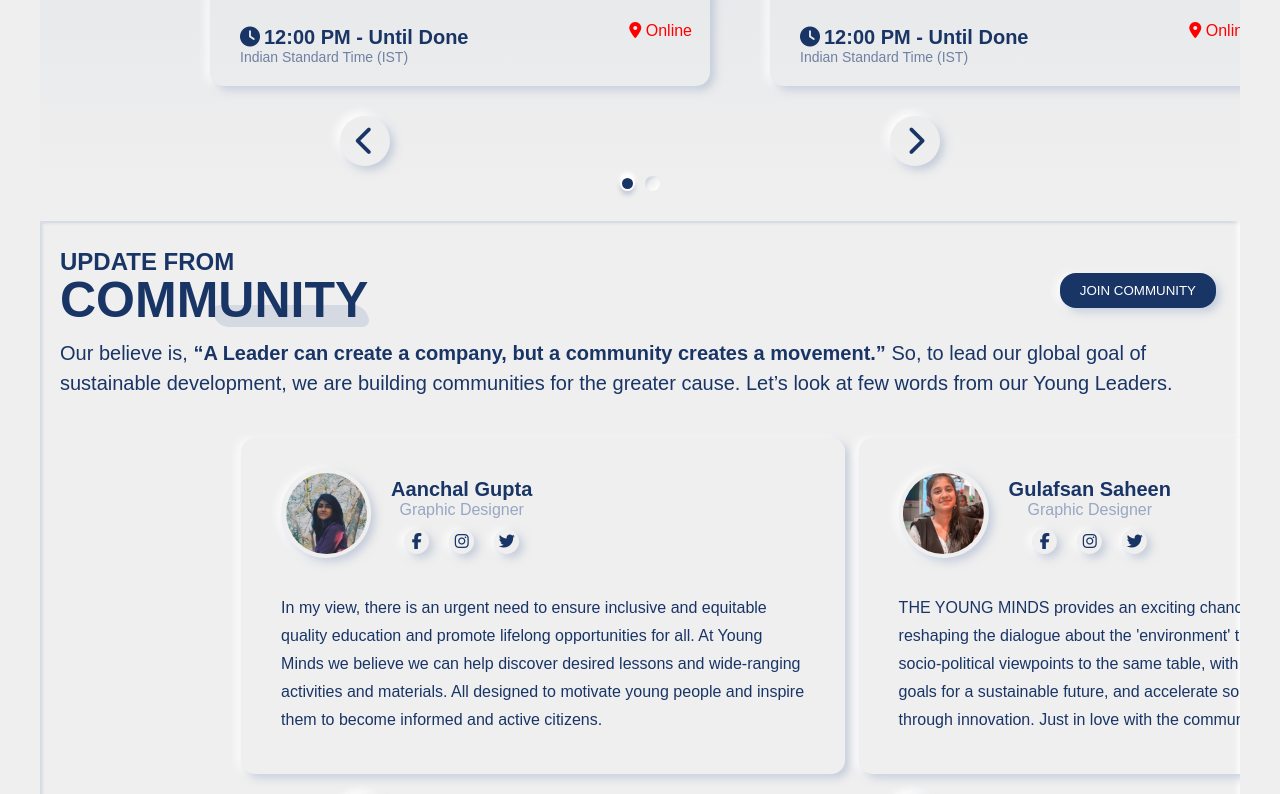
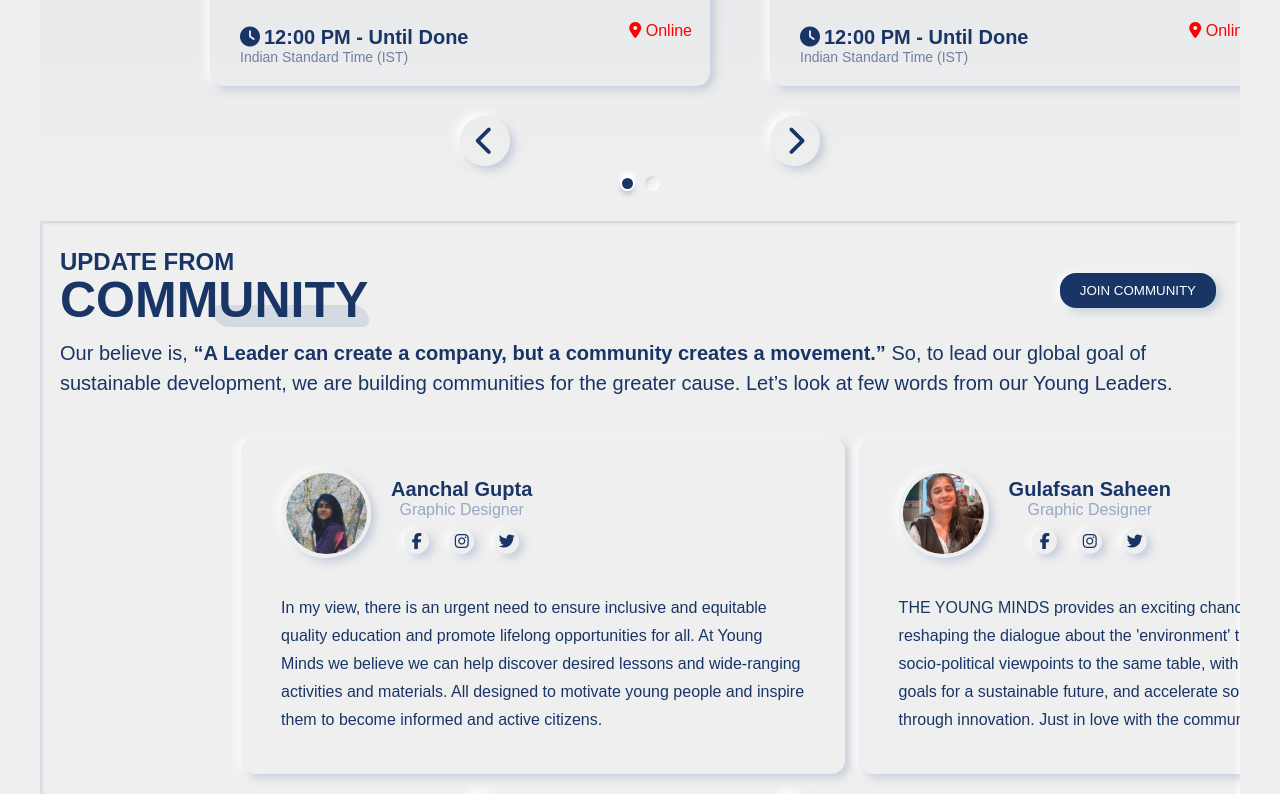
Before and after one commit to TeamProgrammer005/The-Young-Minds, a React (Create React App) app: page / in a window 1280 px wide. Shown: the part 3166-3960 px from the top of the page. Built offline with nearby package versions, Linux system fonts and the light colour scheme.

Commit message:
fixing arrow

```diff
--- a/src/About/AboutUs.css
+++ b/src/About/AboutUs.css
@@ -431,7 +431,7 @@
 }
 .Deskicons{
     display: flex;
-    width: 50%;
+    width: 30%;
     justify-content: space-between;
     margin: auto;
 }
--- a/src/Footer/Footr.css
+++ b/src/Footer/Footr.css
@@ -94,6 +94,13 @@
     .footer .navigate{
         display: grid;
         grid-template-columns: 1fr 1fr 1fr;
+        padding-left:0;
+    }
+    .toggle{
+        display: block;
+    }
+    .try{
+        display: none;
     }
     .footer .navigate h4{
         grid-column: 1/-1;
@@ -123,24 +130,19 @@
         margin-right: 9px;
         font-size: 10px;
     }
-    .toggle{
-        display: block;
-    }
-    .try{
-        display: none;
-    }
     .copyright{
         font-size: 10px;
     }
 }
 @media screen and (max-width: 350px){
+    .toggle{
+        grid-column-start: 3;
+    }
     .footer{
         padding: 0 5px;
         padding-top: 20px;
     }
-    .toggle{
-        grid-column-start: 3;
-    }
+
 }
 /* @media screen and (max-width: 310px){
     .footer .shortIntro{
```
